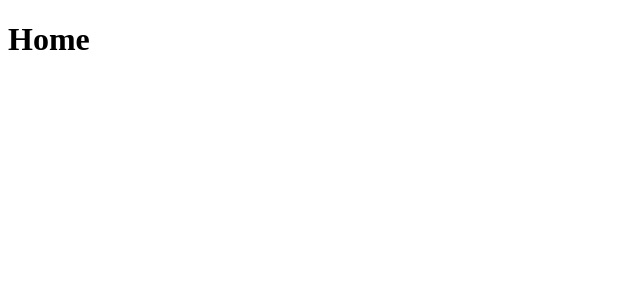
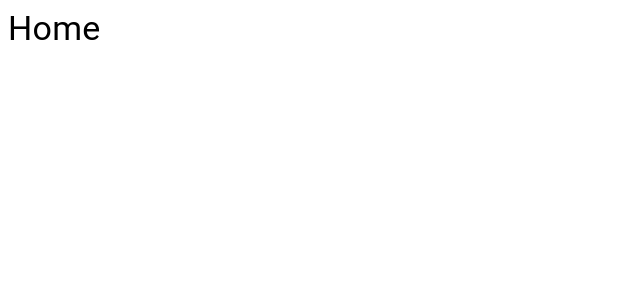
Before and after one commit to rejc2/project-template, a React (Vite) app in the folder apps/web/: page / in a window 1280 px wide. Shown: the top 300 px of the page, without its empty margins (0-640 px from the left). Built offline with nearby package versions, Linux system fonts and the light colour scheme.

Commit message:
Install MUI

```diff
--- a/apps/web/index.html
+++ b/apps/web/index.html
@@ -3,7 +3,7 @@
 	<head>
 		<meta charset="UTF-8" />
 		<meta name="viewport" content="width=device-width, initial-scale=1.0" />
-		<title>Drumpulse</title>
+		<title>project-template</title>
 	</head>
 	<body>
 		<div id="root"></div>
--- a/apps/web/package.json
+++ b/apps/web/package.json
@@ -14,6 +14,10 @@
     "typecheck": "tsc --noEmit"
   },
   "dependencies": {
+    "@emotion/react": "^11.14.0",
+    "@emotion/styled": "^11.14.1",
+    "@mui/icons-material": "^7.3.8",
+    "@mui/material": "^7.3.8",
     "react": "^19.2.3",
     "react-dom": "^19.2.3",
     "react-error-boundary": "^6.1.0",
--- a/apps/web/src/pages/ErrorPage.tsx
+++ b/apps/web/src/pages/ErrorPage.tsx
@@ -1,3 +1,4 @@
+import { Box, Button, Typography } from '@mui/material';
 import { isRouteErrorResponse } from 'react-router-dom';
 
 interface ErrorPageProps {
@@ -16,10 +17,10 @@ export function ErrorPage({ error }: ErrorPageProps) {
 	}
 
 	return (
-		<div style={{ padding: '20px', textAlign: 'center' }}>
-			<h1>{title}</h1>
-			{message && <p>{message}</p>}
-			<button onClick={() => window.location.reload()}>Reload page</button>
-		</div>
+		<Box sx={{ p: 3, textAlign: 'center' }}>
+			<Typography variant="h4" gutterBottom>{title}</Typography>
+			{message && <Typography color="text.secondary" gutterBottom>{message}</Typography>}
+			<Button variant="contained" onClick={() => window.location.reload()}>Reload page</Button>
+		</Box>
 	);
 }
--- a/apps/web/src/pages/HomePage.tsx
+++ b/apps/web/src/pages/HomePage.tsx
@@ -1,7 +1,9 @@
+import { Box, Typography } from '@mui/material';
+
 export function HomePage() {
 	return (
-		<div>
-			<h1>Home</h1>
-		</div>
+		<Box>
+			<Typography variant="h4">Home</Typography>
+		</Box>
 	);
 }
```
Also changed, not shown: 2 other files (tests, documents, lock files or other folders).
